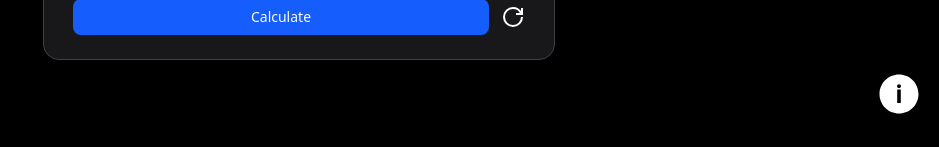
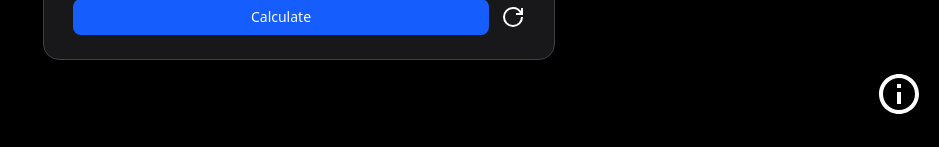
Before and after one commit to mdalkama689/fitness-calculator, a Next.js app: page / in a window 1280 px wide. Shown: the part 650-797 px from the top of the page, without its empty margins (341-1280 px from the left). Built offline with nearby package versions, Linux system fonts and the light colour scheme.

Commit message:
chnage info icon

```diff
--- a/src/components/Mobile.tsx
+++ b/src/components/Mobile.tsx
@@ -14,9 +14,10 @@ import { toast } from "sonner";
 import { Label } from "@/components/ui/label";
 import { Card, CardContent, CardHeader, CardTitle } from "@/components/ui/card";
 import { GrPowerReset } from "react-icons/gr";
-import { IoIosInformationCircleOutline, IoLogoWhatsapp } from "react-icons/io";
+import { IoLogoWhatsapp } from "react-icons/io";
 import Link from "next/link";
 import { FaPlusCircle } from "react-icons/fa";
+import { MdOutlineInfo } from "react-icons/md";
 
 export default function Mobile() {
   const weightArr = Array.from({ length: 111 }, (_, i) => 40 + i);
@@ -310,7 +311,7 @@ const ShareComponent = () => {
             </Link>
           </div>
 
-          <IoIosInformationCircleOutline
+          <MdOutlineInfo
             size={48}
             onClick={handleClick}
             className="cursor-pointer absolute right-0 transition-transform duration-300 transform hover:scale-110"
--- a/src/components/Tab.tsx
+++ b/src/components/Tab.tsx
@@ -14,9 +14,10 @@ import { toast } from "sonner";
 import { Label } from "@/components/ui/label";
 import { Card, CardContent, CardHeader, CardTitle } from "@/components/ui/card";
 import { GrPowerReset } from "react-icons/gr";
-import { IoIosInformationCircle, IoLogoWhatsapp } from "react-icons/io";
+import { IoLogoWhatsapp } from "react-icons/io";
 import Link from "next/link";
 import { FaPlusCircle } from "react-icons/fa";
+import { MdOutlineInfo } from "react-icons/md";
 
 export default function Tab() {
   const weightArr = Array.from({ length: 111 }, (_, i) => 40 + i);
@@ -311,7 +312,7 @@ const ShareComponent = () => {
           </Link>
         </div>
 
-        <IoIosInformationCircle
+        <MdOutlineInfo
           size={48}
           className="cursor-pointer absolute right-0 transition-transform duration-300 transform hover:scale-110"
         />
```
